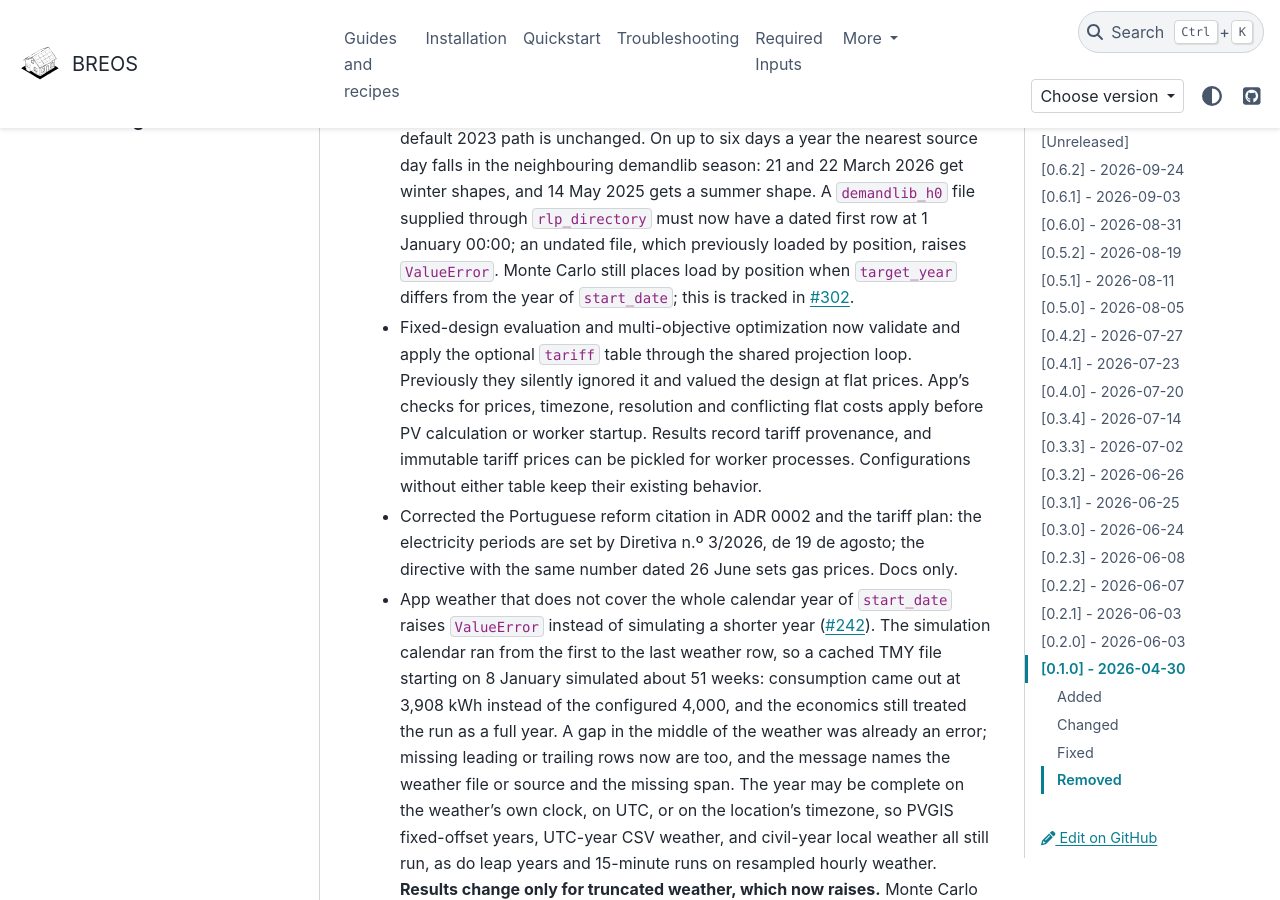
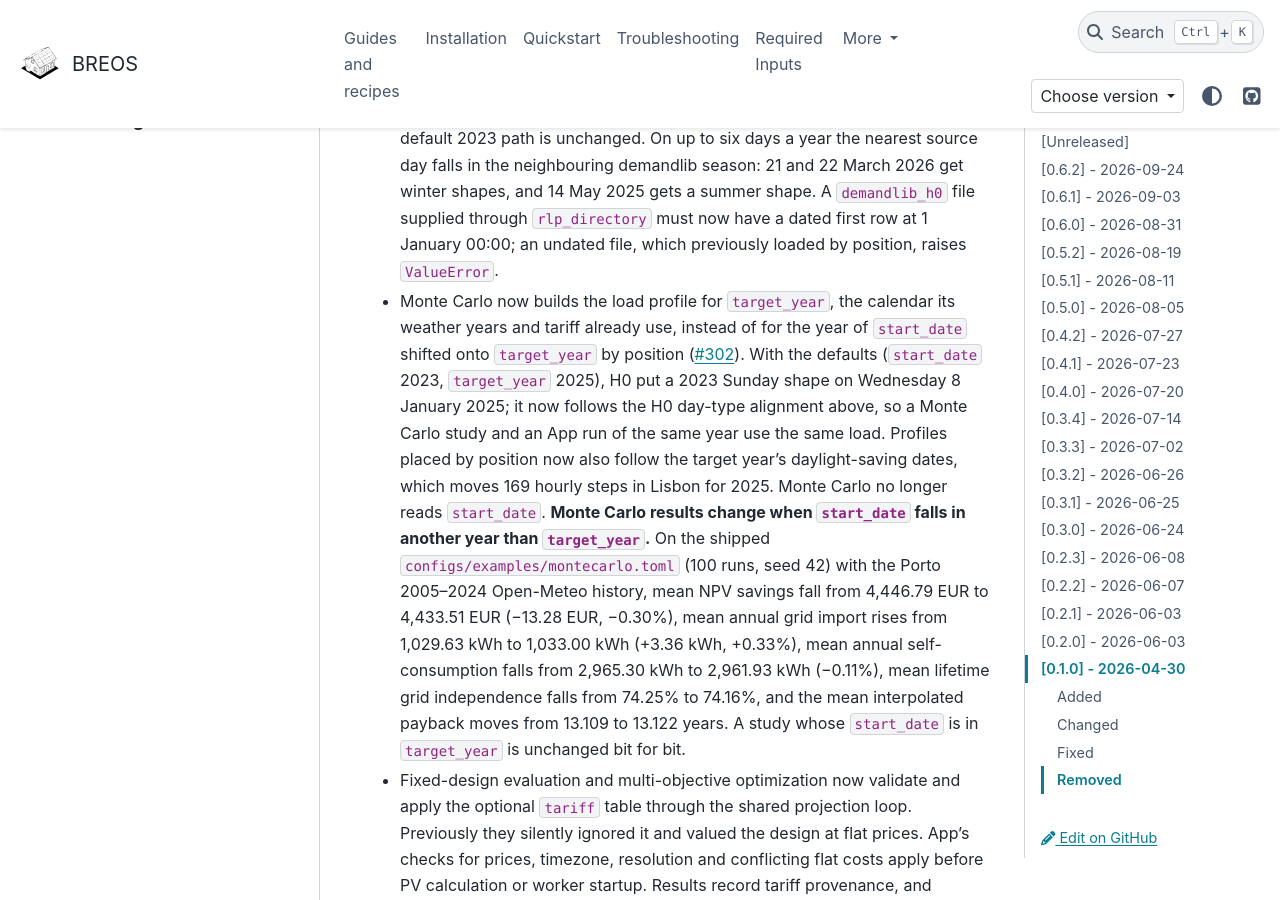
Before and after one commit to Str4vinci/breos, a Sphinx documentation site: the page built from docs/changelog.md, in a window 1280 px wide and 900 px high, scrolled down 17961 px. Built offline with Sphinx 7.4.7 and the PyData theme 0.15.4, drawn with Linux system fonts in a browser that asks for light colours; comment, search, counter and statistics services are not loaded.

Commit message:
fix: build the Monte Carlo load on the target_year calendar
Monte Carlo built the load for the year of start_date and shifted it by
position onto target_year, the calendar its weather and tariff use. With
the defaults (2023 and 2025) a weekday could carry an H0 Sunday shape.
The load is now built for target_year through the H0 day-type alignment
of #298, so Monte Carlo and an App run of the same year agree.

Closes #302.

```diff
--- a/CHANGELOG.md
+++ b/CHANGELOG.md
@@ -678,9 +678,25 @@ All notable changes to BREOS are documented here. Format follows [Keep a Changel
   14 May 2025 gets a summer shape. A `demandlib_h0` file supplied through
   `rlp_directory` must now have a dated first row at 1 January 00:00; an
   undated file, which previously loaded by position, raises `ValueError`.
-  Monte Carlo still places load by position when `target_year` differs from
-  the year of `start_date`; this is tracked in
-  [#302](https://github.com/Str4vinci/breos/issues/302).
+- Monte Carlo now builds the load profile for `target_year`, the calendar its
+  weather years and tariff already use, instead of for the year of
+  `start_date` shifted onto `target_year` by position
+  ([#302](https://github.com/Str4vinci/breos/issues/302)). With the defaults
+  (`start_date` 2023, `target_year` 2025), H0 put a 2023 Sunday shape on
+  Wednesday 8 January 2025; it now follows the H0 day-type alignment above,
+  so a Monte Carlo study and an App run of the same year use the same load.
+  Profiles placed by position now also follow the target year's
+  daylight-saving dates, which moves 169 hourly steps in Lisbon for 2025.
+  Monte Carlo no longer reads `start_date`. **Monte Carlo results change
+  when `start_date` falls in another year than `target_year`.** On the
+  shipped `configs/examples/montecarlo.toml` (100 runs, seed 42) with the
+  Porto 2005–2024 Open-Meteo history, mean NPV savings fall from
+  4,446.79 EUR to 4,433.51 EUR (−13.28 EUR, −0.30%), mean annual grid import
+  rises from 1,029.63 kWh to 1,033.00 kWh (+3.36 kWh, +0.33%), mean annual
+  self-consumption falls from 2,965.30 kWh to 2,961.93 kWh (−0.11%), mean
+  lifetime grid independence falls from 74.25% to 74.16%, and the mean
+  interpolated payback moves from 13.109 to 13.122 years. A study whose
+  `start_date` is in `target_year` is unchanged bit for bit.
 - Fixed-design evaluation and multi-objective optimization now validate and
   apply the optional `tariff` table through the shared projection loop.
   Previously they silently ignored it and valued the design at flat prices.
```
Also changed, not shown: docs/api/load-profiles.md (+2 -3 lines), docs/getting-started/monte-carlo.md (+6 -0 lines), 3 other files.
